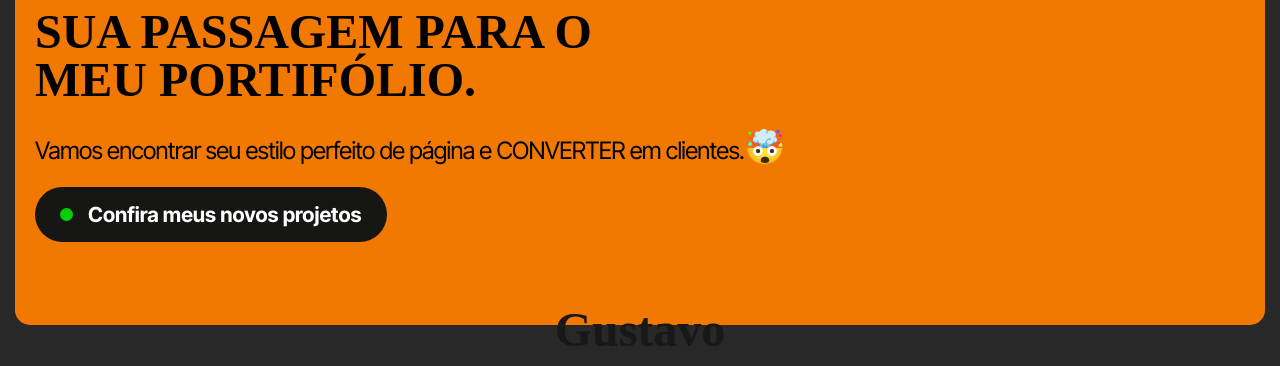
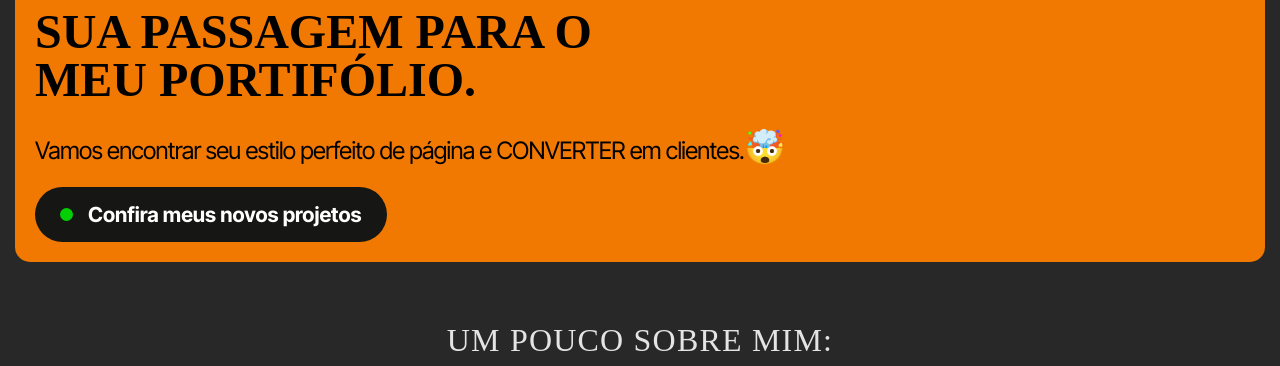
Before and after one commit to GustavoHLaurindo/portifolio-gustavo, a plain HTML site: page index.html in a window 1280 px wide. Shown: the part 510-876 px from the top of the page. Drawn offline with Linux system fonts and the light colour scheme; a web font is replaced by a local one.

Commit message:
tchau nome

```diff
--- a/index.html
+++ b/index.html
@@ -31,7 +31,7 @@
                     <div class="status"></div>
                     Confira meus novos projetos
                 </button>
-                <h1 class="nome-principal">Gustavo</h1>
+                <!--<h1 class="nome-principal">Gustavo</h1>-->
             </div>
 
         </div>
--- a/style.css
+++ b/style.css
@@ -92,11 +92,11 @@ body{
 }
 .nome-principal{
     font-family: "passe";
-    margin-bottom: -52px;
+    margin-bottom: -35px;
     margin-top:60px;
     text-align: center;
-    color: rgb(24, 24, 22);;
-    font-size: 3em;
+    color: rgb(24, 24, 22);
+    font-size: 2em;
 }
 .textos-apresentacao{
     display: flex;
```
